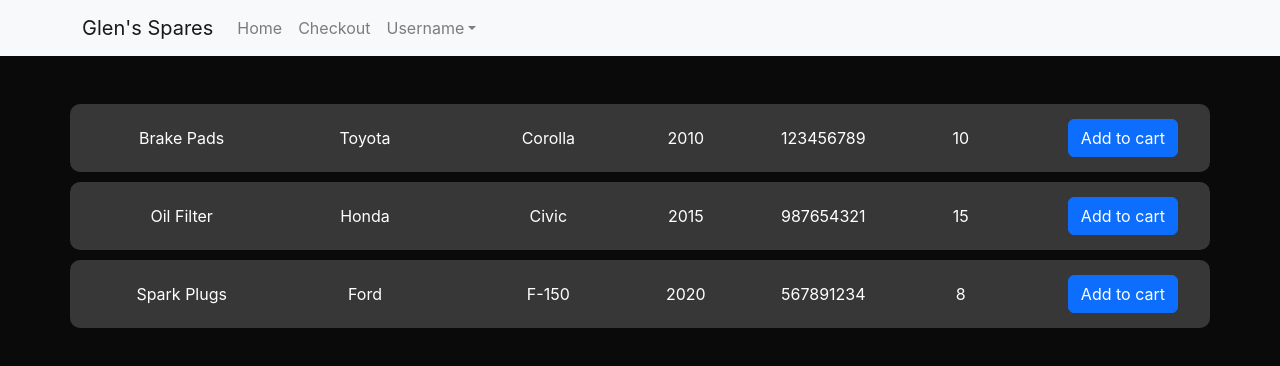
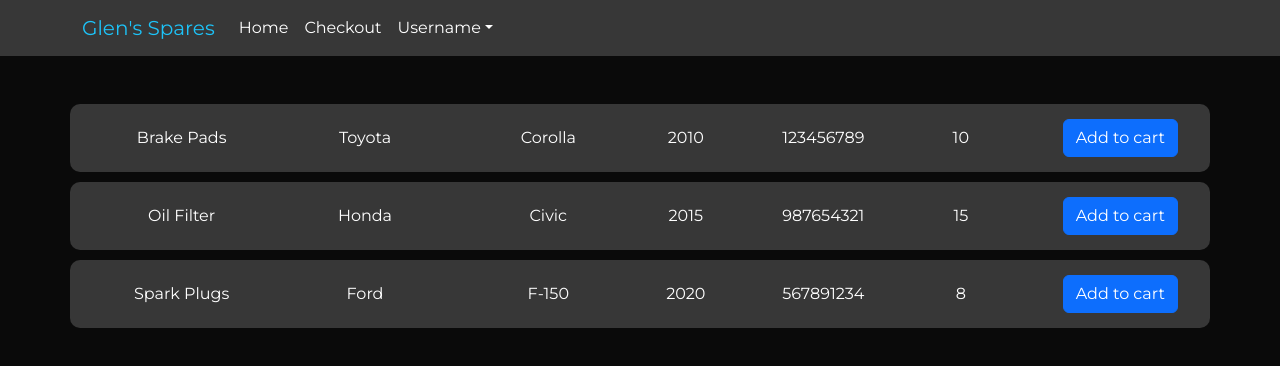
Before and after one commit to EConradie/DV200_MidTermAssessment, a React (Create React App) app in the folder client/: page / in a window 1280 px wide. Shown: the top 366 px of the page. Built offline with nearby package versions, Linux system fonts and the light colour scheme.

Commit message:
change font

```diff
--- a/client/public/index.html
+++ b/client/public/index.html
@@ -30,8 +30,7 @@
 
     <link rel="preconnect" href="https://fonts.googleapis.com">
     <link rel="preconnect" href="https://fonts.gstatic.com" crossorigin>
-    <link href="https://fonts.googleapis.com/css2?family=Montserrat:wght@100;300;400;500;600;700;800;900&display=swap"
-      rel="stylesheet">
+    <link href="https://fonts.googleapis.com/css2?family=Montserrat:wght@100;300;400;500;600;700;800;900&display=swap" rel="stylesheet">
 
     <title>Glen's Spares</title>
   </head>
--- a/client/src/index.css
+++ b/client/src/index.css
@@ -12,9 +12,7 @@
 
 body {
   margin: 0;
-  font-family: -apple-system, BlinkMacSystemFont, 'Segoe UI', 'Roboto', 'Oxygen',
-    'Ubuntu', 'Cantarell', 'Fira Sans', 'Droid Sans', 'Helvetica Neue',
-    sans-serif;
+  font-family: 'Montserrat', sans-serif !important;
   -webkit-font-smoothing: antialiased;
   -moz-osx-font-smoothing: grayscale;
   background-color: var(--dark-grey);
@@ -48,3 +46,23 @@
   margin-bottom: 10px;
   color: var(--white);
 }
+
+.bg-body-tertiary {
+  background-color: var(--grey) !important;
+}
+
+.nav-link {
+  display: block;
+  padding: var(--bs-nav-link-padding-y) var(--bs-nav-link-padding-x);
+  font-size: var(--bs-nav-link-font-size);
+  font-weight: var(--bs-nav-link-font-weight);
+  color: var(--white) !important;
+  text-decoration: none;
+  background: 0 0;
+  border: 0;
+  transition: color .15s ease-in-out,background-color .15s ease-in-out,border-color .15s ease-in-out;
+}
+
+.navbar-light .navbar-brand {
+  color: var(--blue);
+}
```
